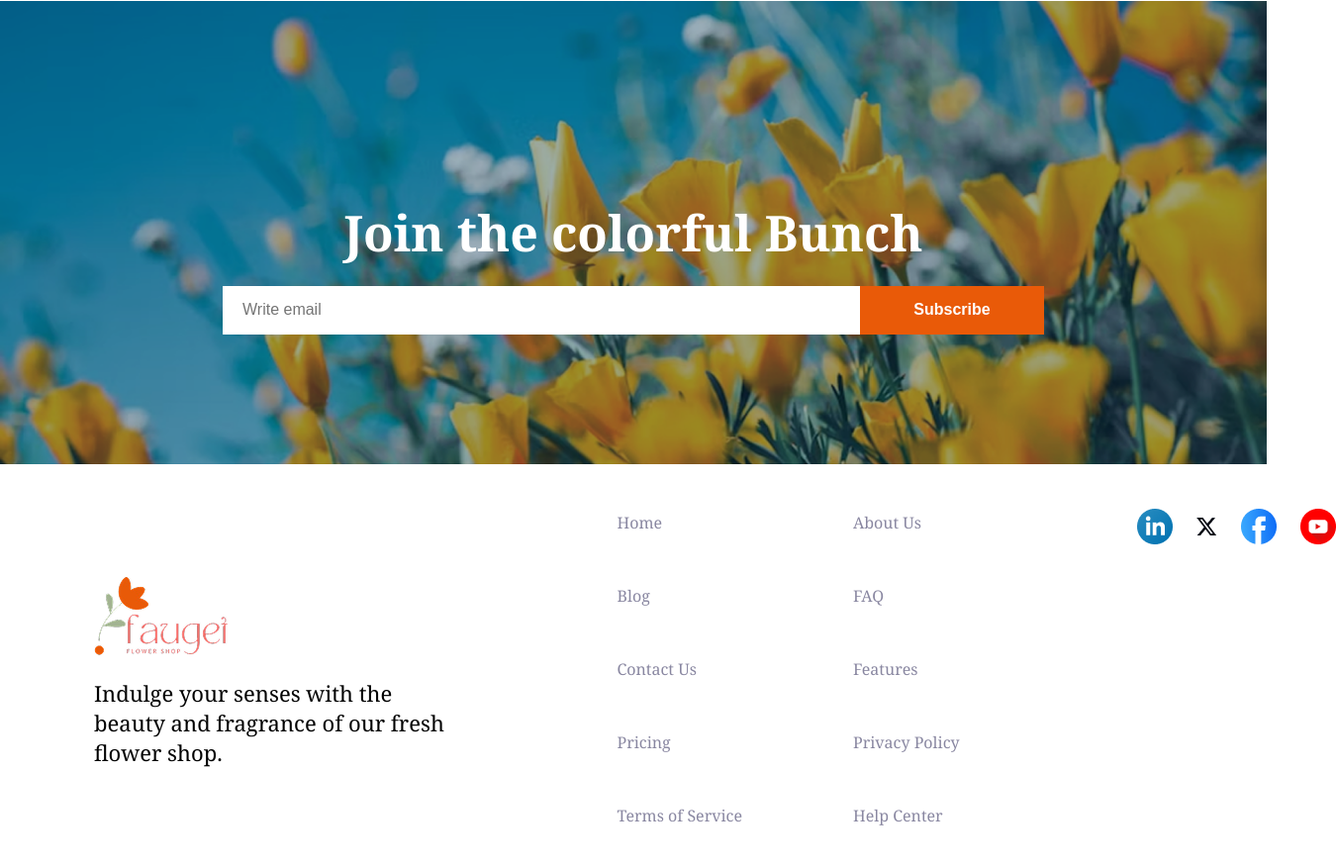
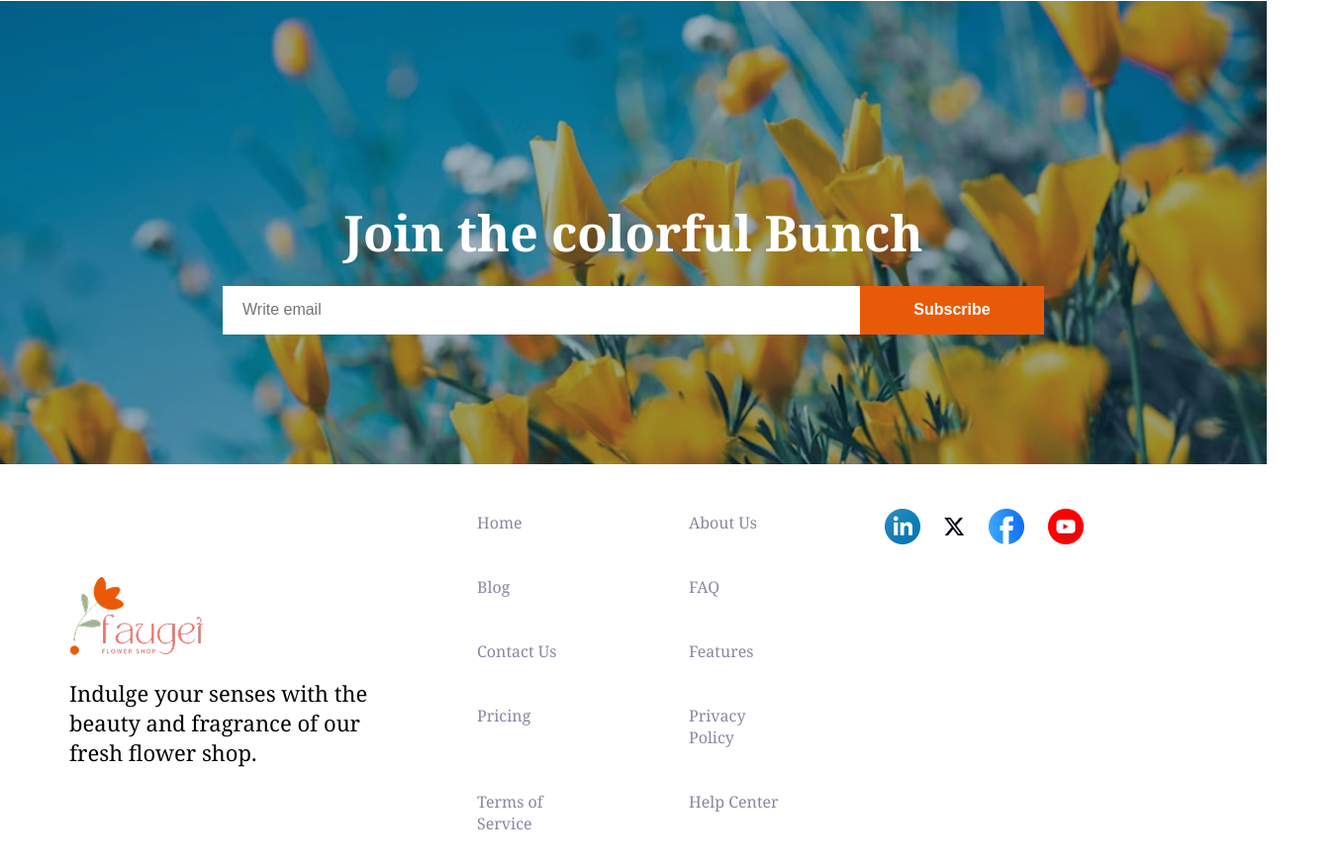
Before and after one commit to mamun8560/Assignment-02--PH-, a plain HTML site: page index.html in a window 1280 px wide. Shown: the part 3754-4631 px from the top of the page at 99% size, 1350 px wide, since content can reach past the window. Drawn offline with Linux system fonts and the light colour scheme.

Commit message:
some correction

```diff
--- a/styles.css
+++ b/styles.css
@@ -300,9 +300,9 @@
 
 /*footer start*/
 .footer {
-  display: flex;
-  justify-content: space-around;
-  column-gap: 6.9rem;
+  display: grid;
+  grid-template-columns: repeat(3,1fr);
+  gap: 6rem;
   padding-top: 3rem;
   padding-bottom: 3rem;
 }
```
Also changed, not shown: index.html (+1 -1 lines).
